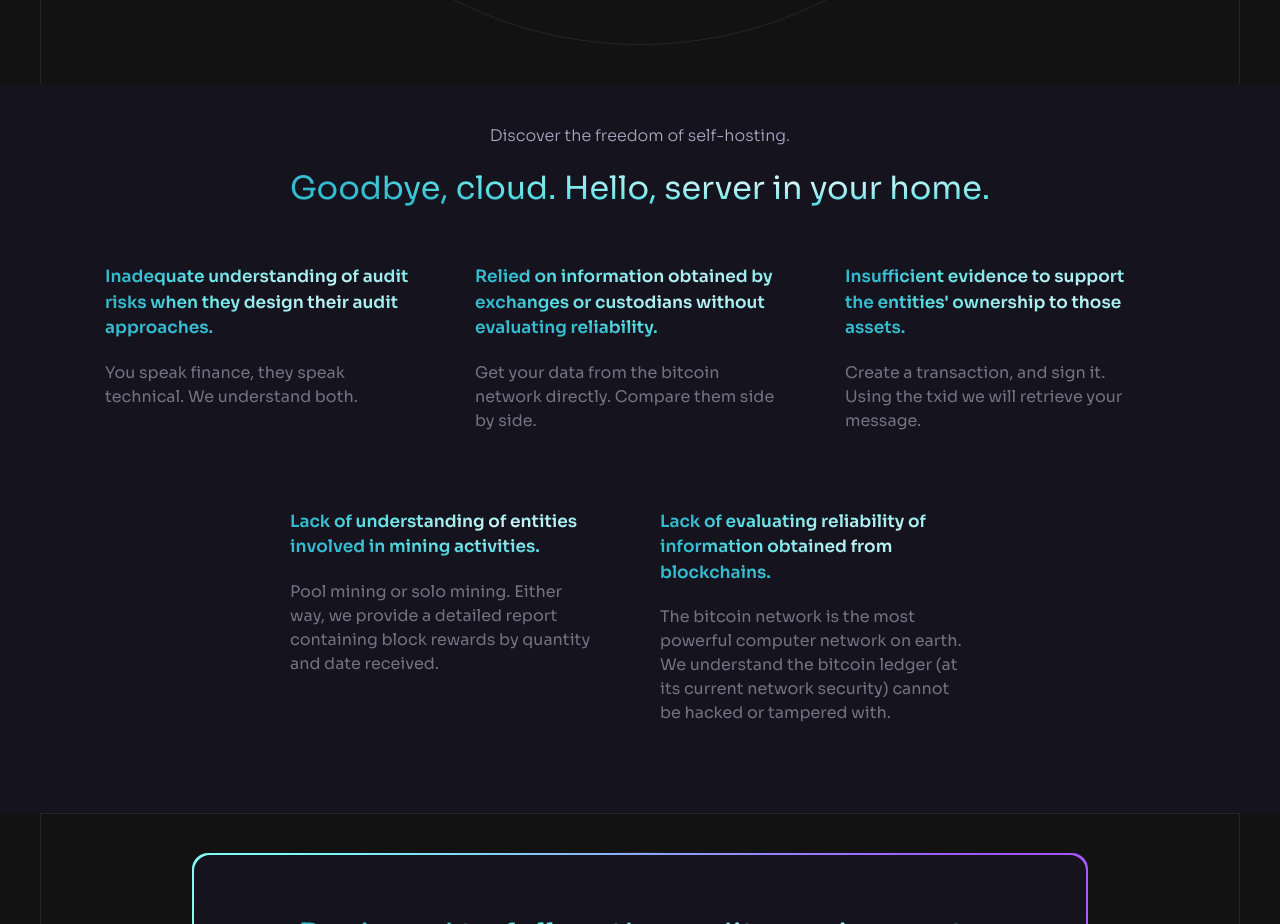
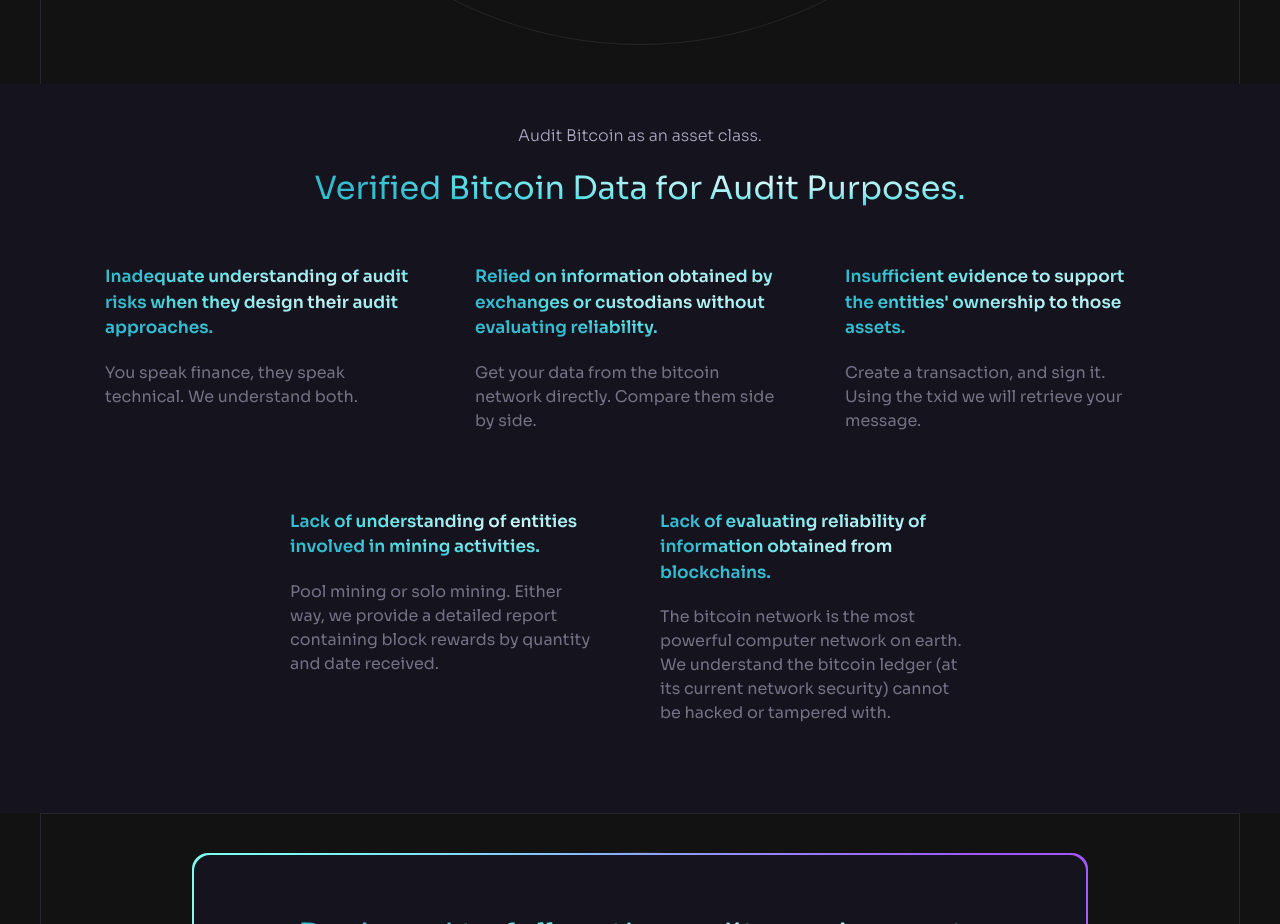
Before and after one commit to luansingjavier-dev/mempool-terminal, a React (Vite) app: page / in a window 1280 px wide. Shown: the part 900-1824 px from the top of the page. Built offline with nearby package versions, Linux system fonts and the light colour scheme.

Commit message:
Update Information.jsx

```diff
--- a/src/components/Information.jsx
+++ b/src/components/Information.jsx
@@ -6,10 +6,10 @@ const Information = () => (
   <Section id="info">
     <div className="flex justify-center items-center flex-col px-4 xl:px-8 max-w-[23rem] mx-auto md:max-w-[83.7rem] pt-10 bg-n-7 overflow-hidden relative z-[1]">
       <p className="text-center body mb-[1rem] text-n-3 hover: transition duration-300 transform hover:translate-y-[-4px]">
-        Discover the freedom of self-hosting.
+        Audit Bitcoin as an asset class.
       </p>
       <h4 className="h4 flex items-center text-center justify-between text-gradient mb-4 hover: transition duration-300 transform hover:translate-y-[-4px]">
-        Goodbye, cloud. Hello, server in your home.
+        Verified Bitcoin Data for Audit Purposes.
       </h4>
     </div>
     <div className="flex flex-wrap justify-center max-w-[23rem] mx-auto md:max-w-[83.7rem] pt-2 pb-10 bg-n-7 overflow-hidden relative z-[1]">
```
